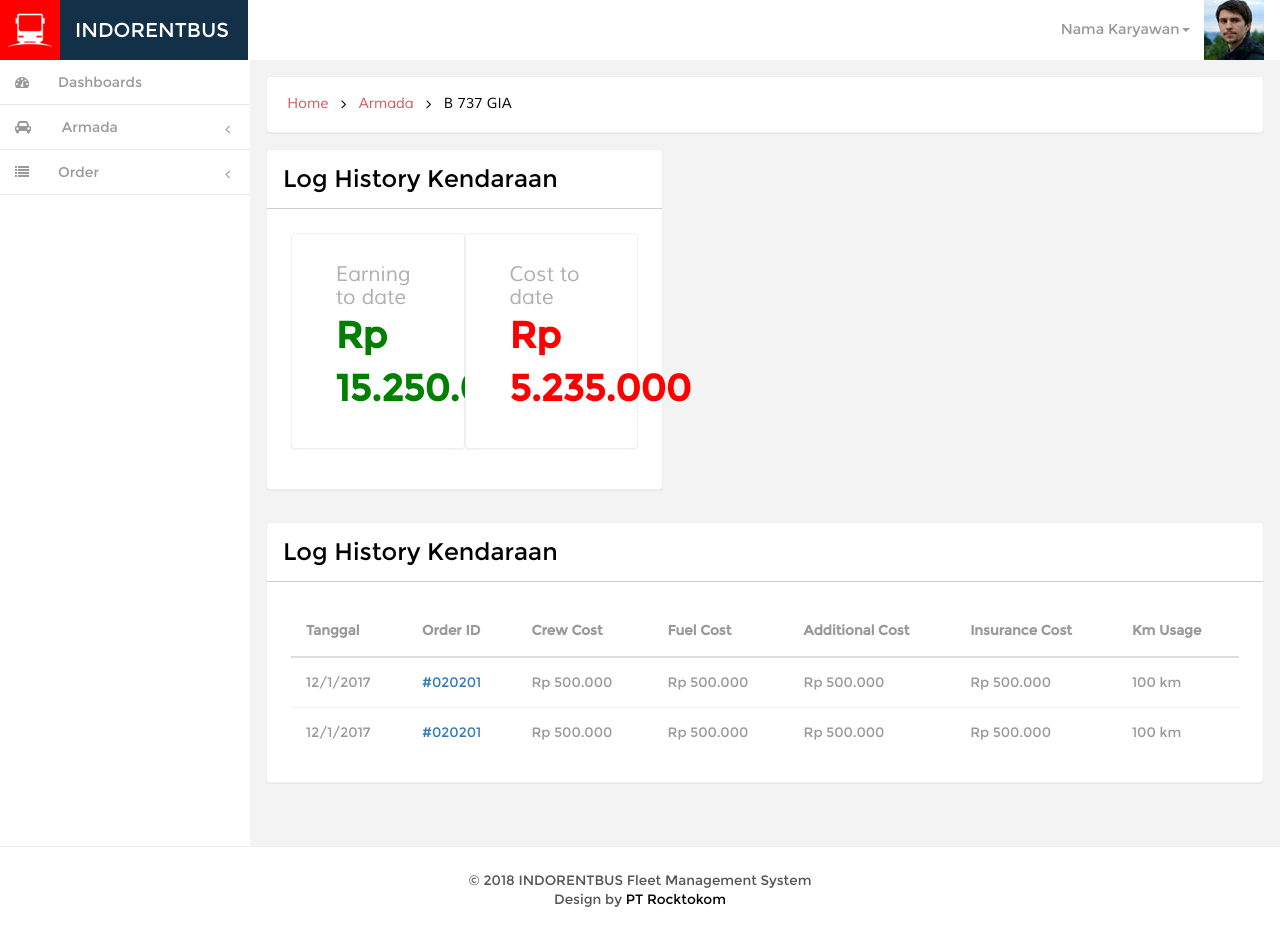
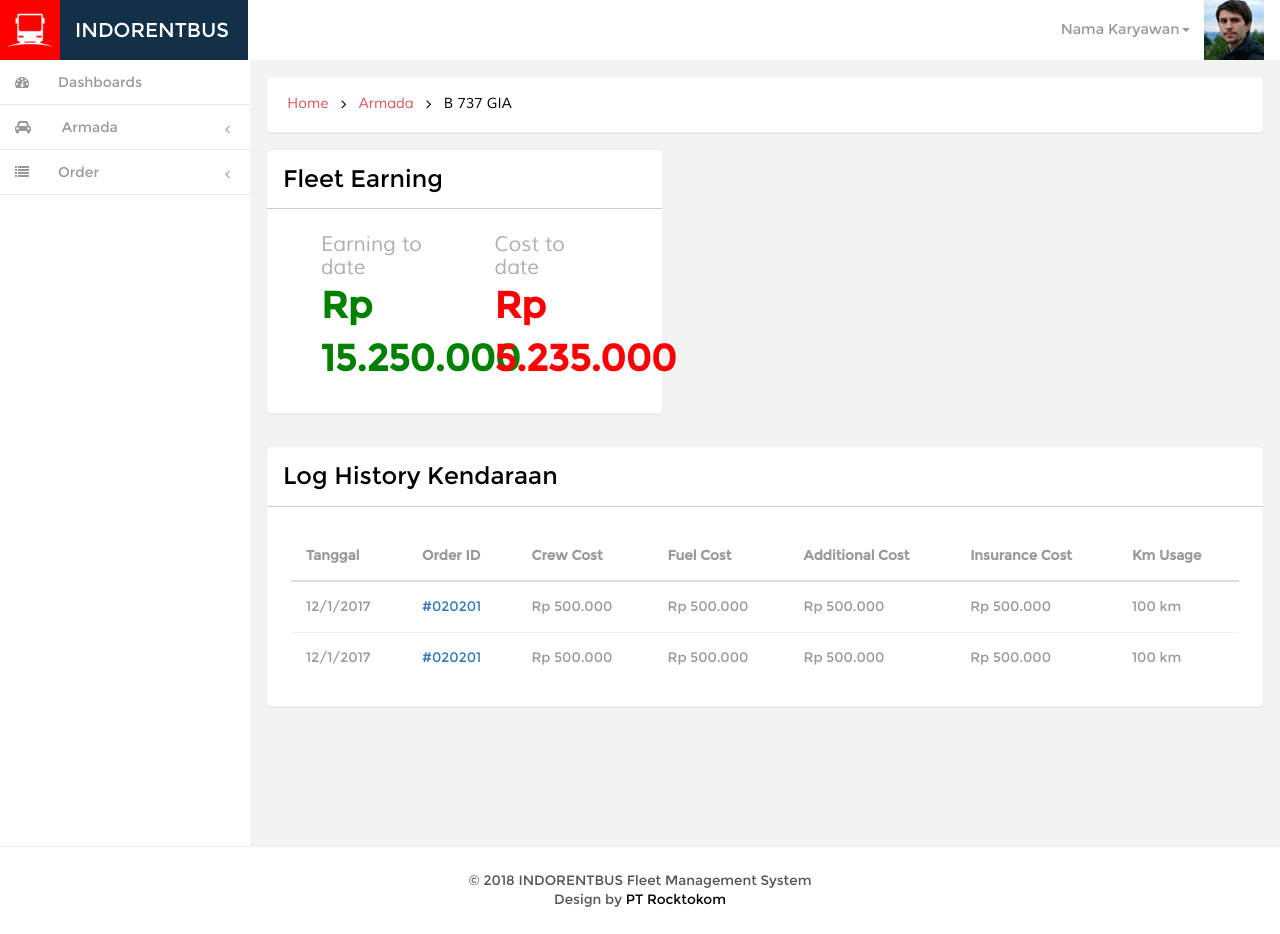
Before and after one commit to kemtol/indorentbus, a Jekyll site: the page built from laman/detail-armada.html, in a window 1280 px wide. Built offline with Jekyll 4.4.1, drawn with Linux system fonts in a browser that asks for light colours; nearby versions of some CDN libraries; Markdown is read by kramdown in place of the engine named in the settings; comment, search, counter and statistics services are not loaded.

Commit message:
Update detail-armada.html

```diff
--- a/laman/detail-armada.html
+++ b/laman/detail-armada.html
@@ -17,14 +17,14 @@ permalink: /armada/detail/
 
 <div class="col-md-5 grid-form">
 	<div class="grid-form1">
-		<h3 id="table-fleet-history" class="">Log History Kendaraan</h3>
-		<div class="col-lg-6 col-xs-12 content-top-1">
+		<h3 id="table-fleet-history" class="">Fleet Earning</h3>
+		<div class="col-lg-6 col-xs-12">
 			<div class="col-md-12 top-content">
 				<h5>Earning to date</h5>
 				<label style="color:green">Rp 15.250.000</label>
 			</div>
 		</div>
-		<div class="col-lg-6 col-xs-12 content-top-1">
+		<div class="col-lg-6 col-xs-12">
 			<div class="col-md-12 top-content">
 				<h5>Cost to date</h5>
 				<label style="color:red">Rp 5.235.000</label>
```
